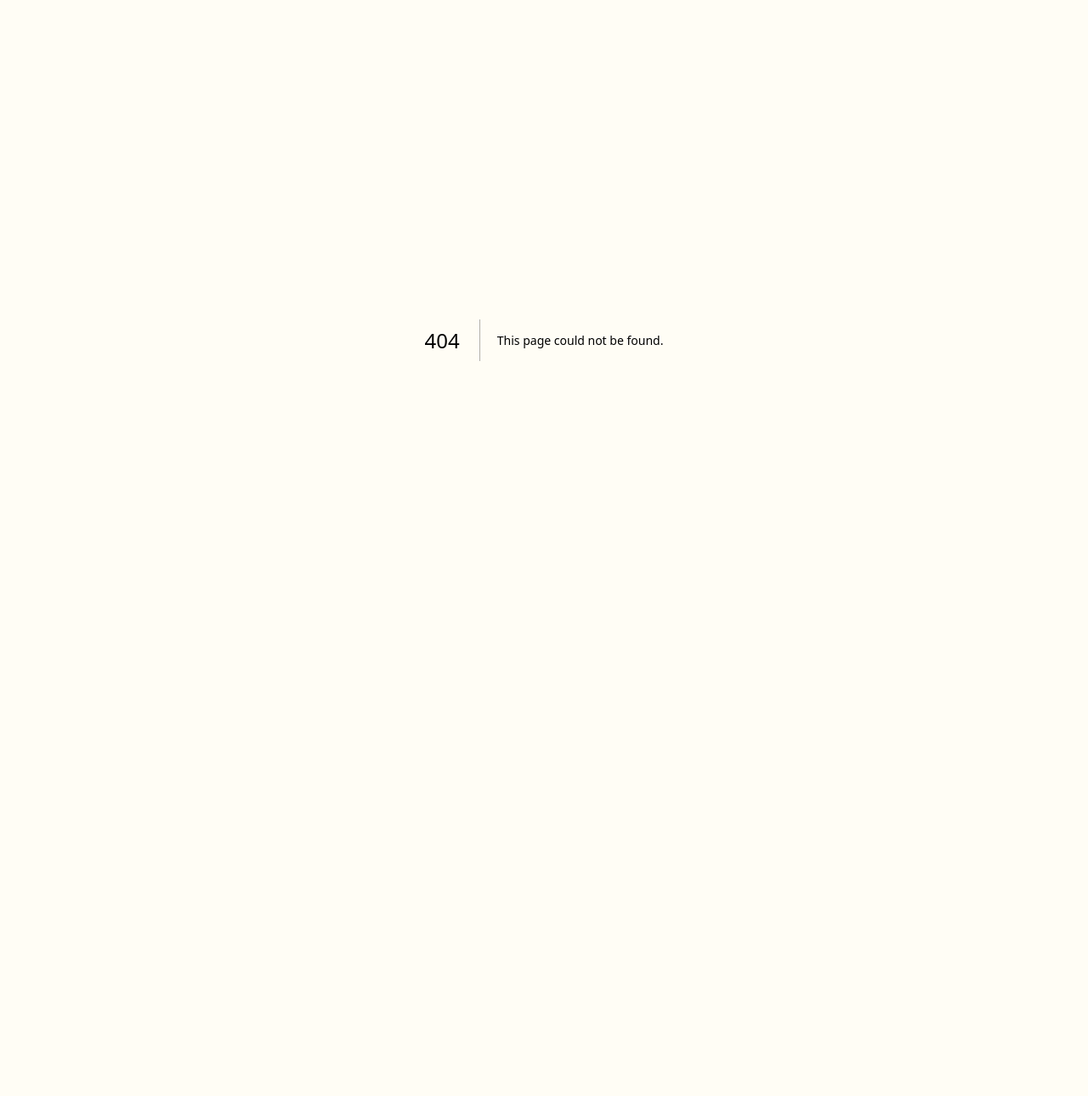
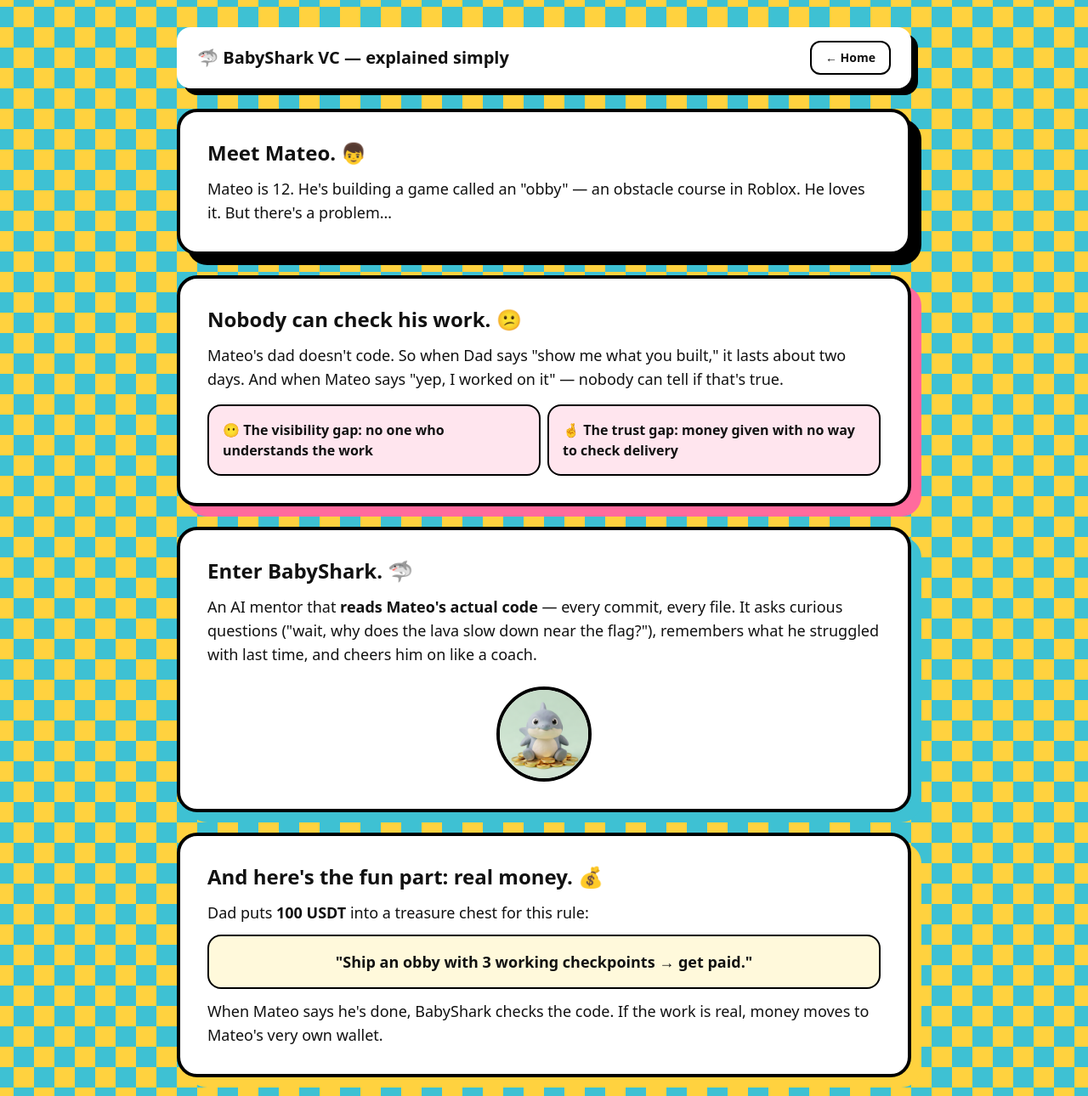
Before and after one commit to satojandro/pocketvc, a Next.js app in the folder web/: page /eli5 in a window 1280 px wide. Before the commit this address had no page. Shown: the top 1290 px of the page at 85% size. Before the commit the page ends 800 px from the top, so only its background shows below. Built offline with nearby package versions, Linux system fonts and the light colour scheme.

Commit message:
Add /eli5 picture-book explainer; expand landing with two-gap problem + how-it-works strip; force light mode

```diff
--- /dev/null
+++ b/web/src/app/eli5/page.tsx
@@ -0,0 +1,125 @@
+import Link from "next/link";
+import Image from "next/image";
+
+const CHECKER = "repeating-conic-gradient(#FFD23F 0% 25%, #3EC1D3 0% 50%) 50% / 48px 48px";
+
+function Card({ children, shadow = "#000" }: { children: React.ReactNode; shadow?: string }) {
+  return (
+    <div className="rounded-3xl border-4 border-black bg-white p-8 shadow-[12px_12px_0_0_var(--tw-shadow-color)]"
+         style={{ ["--tw-shadow-color" as string]: shadow }}>
+      {children}
+    </div>
+  );
+}
+
+export default function Eli5() {
+  return (
+    <main className="min-h-screen" style={{ background: CHECKER }}>
+      <div className="mx-auto max-w-4xl px-4 py-8">
+        <header className="flex items-center justify-between rounded-2xl bg-white px-6 py-4 shadow-[8px_8px_0_0_rgba(0,0,0,1)]">
+          <span className="text-xl font-black">🦈 BabyShark VC — explained simply</span>
+          <Link href="/" className="rounded-xl border-2 border-black px-4 py-2 text-sm font-bold hover:bg-yellow-100">
+            ← Home
+          </Link>
+        </header>
+
+        <div className="mt-6 space-y-6">
+          <Card>
+            <p className="text-2xl font-black">Meet Mateo. 👦</p>
+            <p className="mt-3 text-lg font-medium">
+              Mateo is 12. He&apos;s building a game called an &quot;obby&quot; —
+              an obstacle course in Roblox. He loves it. But there&apos;s a problem…
+            </p>
+          </Card>
+
+          <Card shadow="#FF6B9D">
+            <p className="text-2xl font-black">Nobody can check his work. 😕</p>
+            <p className="mt-3 text-lg font-medium">
+              Mateo&apos;s dad doesn&apos;t code. So when Dad says
+              &quot;show me what you built,&quot; it lasts about two days.
+              And when Mateo says &quot;yep, I worked on it&quot; — nobody can tell
+              if that&apos;s true.
+            </p>
+            <div className="mt-4 flex flex-col gap-2 sm:flex-row">
+              <div className="flex-1 rounded-2xl border-2 border-black bg-[#FFE5EE] p-4 font-bold">
+                😶 The visibility gap: no one who understands the work
+              </div>
+              <div className="flex-1 rounded-2xl border-2 border-black bg-[#FFE5EE] p-4 font-bold">
+                🤞 The trust gap: money given with no way to check delivery
+              </div>
+            </div>
+          </Card>
+
+          <Card shadow="#3EC1D3">
+            <p className="text-2xl font-black">Enter BabyShark. 🦈</p>
+            <p className="mt-3 text-lg font-medium">
+              An AI mentor that <b>reads Mateo&apos;s actual code</b> — every commit,
+              every file. It asks curious questions (&quot;wait, why does the lava slow
+              down near the flag?&quot;), remembers what he struggled with last time,
+              and cheers him on like a coach.
+            </p>
+            <div className="mx-auto mt-6 h-28 w-28 overflow-hidden rounded-full border-4 border-black">
+              <Image src="/shark-hero.png" alt="BabyShark" width={112} height={112} className="h-full w-full object-cover" />
+            </div>
+          </Card>
+
+          <Card shadow="#FFD23F">
+            <p className="text-2xl font-black">And here&apos;s the fun part: real money. 💰</p>
+            <p className="mt-3 text-lg font-medium">
+              Dad puts <b>100 USDT</b> into a treasure chest for this rule:
+            </p>
+            <p className="mt-3 rounded-2xl border-2 border-black bg-[#FFF9DB] p-4 text-center text-lg font-bold">
+              &quot;Ship an obby with 3 working checkpoints → get paid.&quot;
+            </p>
+            <p className="mt-3 text-lg font-medium">
+              When Mateo says he&apos;s done, BabyShark checks the code.
+              If the work is real, money moves to Mateo&apos;s very own wallet.
+            </p>
+          </Card>
+
+          <Card shadow="#7AE582">
+            <p className="text-2xl font-black">Wait — can the AI just give away the money?? 😳</p>
+            <p className="mt-3 text-lg font-medium">Nope. That&apos;s the clever bit:</p>
+            <div className="mt-4 space-y-3">
+              {[
+                ["1️⃣", "The AI can only ASK", "It has no money buttons. It fills out a 'payout proposal' like a permission slip."],
+                ["2️⃣", "A robot accountant checks it", "Not-AI code makes sure the amount fits the budget and goes to the right wallet."],
+                ["3️⃣", "Big payouts need Mom or Dad", "Above $25, a parent taps approve. Every decision is written down forever."],
+              ].map(([n, t, d]) => (
+                <div key={n} className="flex items-start gap-3 rounded-2xl border-2 border-black bg-[#F0FBF7] p-4">
+                  <span className="text-2xl">{n}</span>
+                  <div>
+                    <p className="font-black">{t}</p>
+                    <p className="font-medium text-gray-700">{d}</p>
+                  </div>
+                </div>
+              ))}
+            </div>
+          </Card>
+
+          <Card>
+            <p className="text-2xl font-black">The ending. 🎉</p>
+            <p className="mt-3 text-lg font-medium">
+              Mateo ships the checkpoints. BabyShark verifies. 50 USDT lands in
+              Mateo&apos;s wallet — that he owns, on a real blockchain, with no middleman.
+              Dad saw exactly what was built. And Mateo can&apos;t wait to show
+              the Shark what&apos;s next.
+            </p>
+            <p className="mt-4 text-center text-xl font-black">
+              Your kid builds. The Shark reviews. Real money moves. 🦈💰
+            </p>
+            <div className="mt-6 text-center">
+              <Link href="/chat" className="inline-block rounded-2xl border-2 border-black bg-[#FFD23F] px-8 py-3 text-lg font-black shadow-[6px_6px_0_0_rgba(0,0,0,1)] transition hover:translate-x-1 hover:translate-y-1 hover:shadow-none">
+                Try BabyShark →
+              </Link>
+            </div>
+          </Card>
+        </div>
+
+        <footer className="py-6 text-center text-sm font-semibold text-black/60">
+          Built at Aleph Hackathon 2026 · Powered by Tether WDK · Self-custodial by design
+        </footer>
+      </div>
+    </main>
+  );
+}
--- a/web/src/app/page.tsx
+++ b/web/src/app/page.tsx
@@ -64,14 +64,25 @@
 
         {/* Pain / solution */}
         <section id="how" className="mt-6 grid gap-6 md:grid-cols-3">
-          <div className="rounded-3xl border-4 border-black bg-white p-8 shadow-[10px_10px_0_0_rgba(255,107,157,1)]">
+          <div className="rounded-3xl border-4 border-black bg-white p-8 shadow-[10px_10px_0_0_rgba(255,107,157,1)] md:col-span-2">
             <div className="text-4xl">😕</div>
-            <h2 className="mt-4 text-2xl font-black">The problem</h2>
-            <p className="mt-3 font-medium text-gray-700">
-              Your kid is building amazing things — but you can&apos;t read the code.
-              So &quot;show me what you did&quot; dies in week one, and
-              &quot;yeah dad, I worked on it&quot; goes undetected.
-            </p>
+            <h2 className="mt-4 text-2xl font-black">Two gaps nobody bridges</h2>
+            <div className="mt-4 grid gap-4 sm:grid-cols-2">
+              <div className="rounded-2xl border-2 border-black bg-[#FFE5EE] p-4">
+                <p className="font-black">😶 The visibility gap</p>
+                <p className="mt-2 font-medium text-gray-700">
+                  You can&apos;t read the code, so &quot;show me what you built&quot;
+                  dies in week one — and &quot;yeah dad, I worked on it&quot; goes undetected.
+                </p>
+              </div>
+              <div className="rounded-2xl border-2 border-black bg-[#E5F6FF] p-4">
+                <p className="font-black">🤞 The funding trust gap</p>
+                <p className="mt-2 font-medium text-gray-700">
+                  Even when family wants to fund a kid&apos;s project, money goes
+                  on faith — with no way to verify what actually got delivered.
+                </p>
+              </div>
+            </div>
           </div>
           <div className="rounded-3xl border-4 border-black bg-white p-8 shadow-[10px_10px_0_0_rgba(62,193,211,1)]">
             <div className="text-4xl">🦈</div>
@@ -91,6 +102,33 @@
               code controls how much can move.
             </p>
           </div>
+        </section>
+
+        {/* How it works */}
+        <section className="mt-6 rounded-3xl border-4 border-black bg-white p-8 shadow-[12px_12px_0_0_rgba(0,0,0,1)]">
+          <h2 className="text-center text-3xl font-black">How it works</h2>
+          <div className="mt-8 flex flex-col items-stretch gap-4 md:flex-row md:items-center">
+            {[
+              ["1", "👨‍👩‍👦", "Parent funds a milestone", "100 USDT if you ship 3 checkpoints."],
+              ["2", "💻", "Kid builds & checks in daily", "BabyShark reads every commit and coaches."],
+              ["3", "🦈", "Pitch time", "BabyShark reviews the repo and asks the hard (curious) questions."],
+              ["4", "💸", "Policy-gated payout", "Verified work → USDT lands in the kid's own wallet."],
+            ].map(([n, emoji, title, sub], i, arr) => (
+              <div key={n} className="flex flex-1 flex-col items-center text-center">
+                <div className="flex h-14 w-14 items-center justify-center rounded-full border-2 border-black bg-[#FFD23F] text-xl font-black shadow-[3px_3px_0_0_rgba(0,0,0,1)]">{n}</div>
+                <div className="mt-2 text-3xl">{emoji}</div>
+                <p className="mt-2 font-black leading-tight">{title}</p>
+                <p className="mt-1 text-sm font-medium text-gray-600">{sub}</p>
+                {i < arr.length - 1 && <div className="hidden text-2xl font-black md:absolute md:right-0 md:top-1/2 md:block" aria-hidden>→</div>}
+              </div>
+            ))}
+          </div>
+          <p className="mt-8 text-center font-bold text-gray-700">
+            Want it explained like you&apos;re five?{" "}
+            <Link href="/eli5" className="underline decoration-[#FF6B9D] decoration-4 underline-offset-4 hover:text-[#FF6B9D]">
+              Read the picture-book version →
+            </Link>
+          </p>
         </section>
 
         {/* Safety band */}
```
